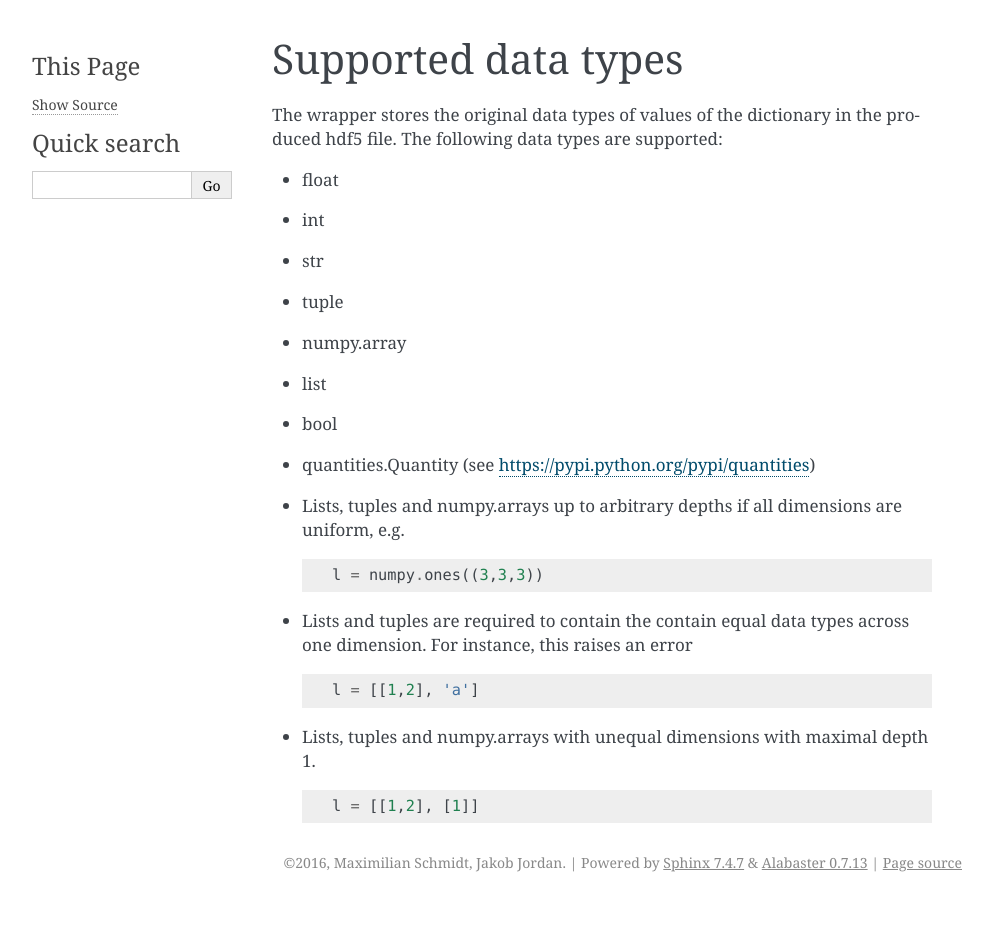
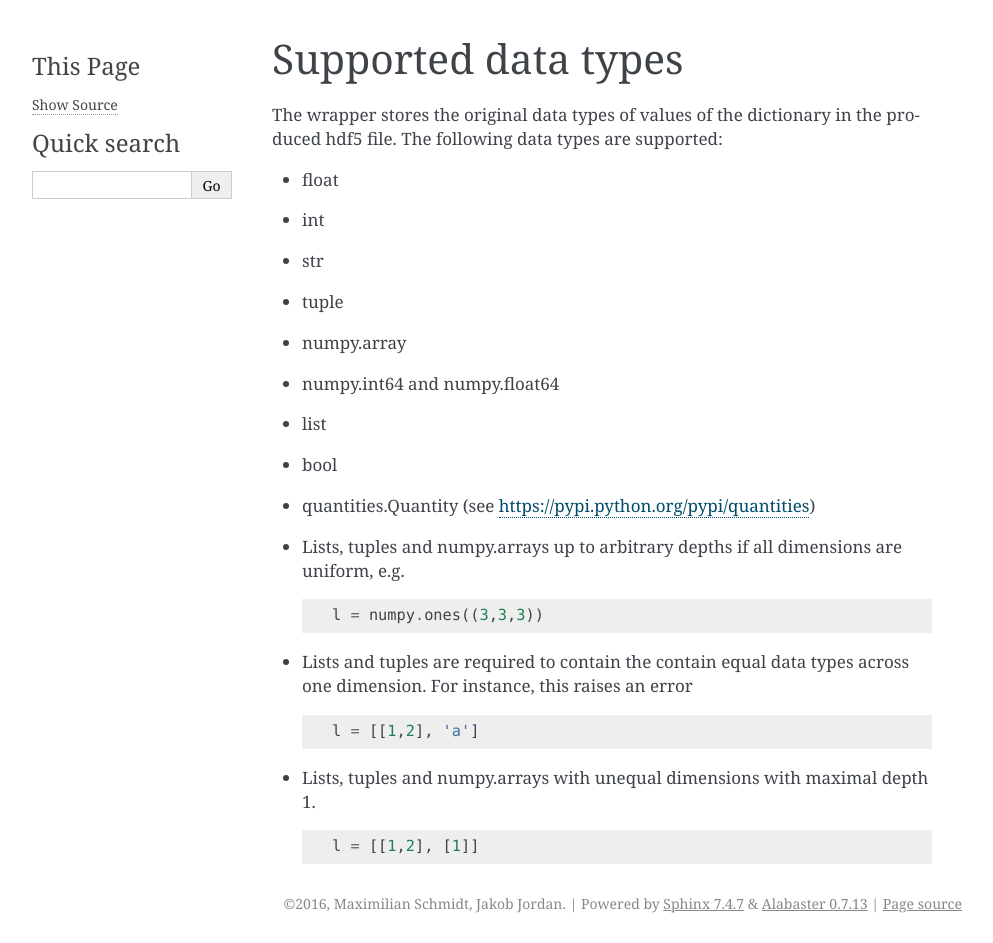
Before and after one commit to INM-6/h5py_wrapper, a Sphinx documentation site: the page built from doc/supported_datatypes.rst, in a window 1280 px wide. Shown: the whole page, without its empty margins (148-1141 px from the left). Built offline with Sphinx 7.4.7, drawn with Linux system fonts in a browser that asks for light colours; before the commit the page ends 902 px from its top, so only the background shows below that.

Commit message:
Add numpy datatypes to documentation

```diff
--- a/doc/supported_datatypes.rst
+++ b/doc/supported_datatypes.rst
@@ -18,6 +18,8 @@ The following data types are supported:
 * tuple
 
 * numpy.array
+
+* numpy.int64 and numpy.float64
 
 * list
 
```
